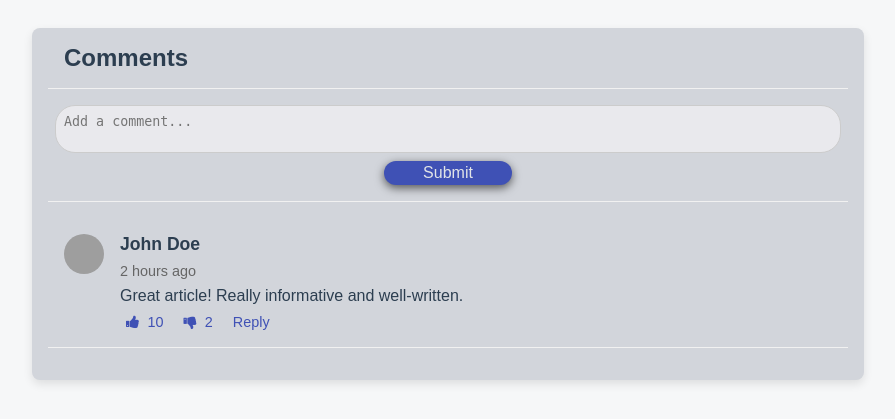
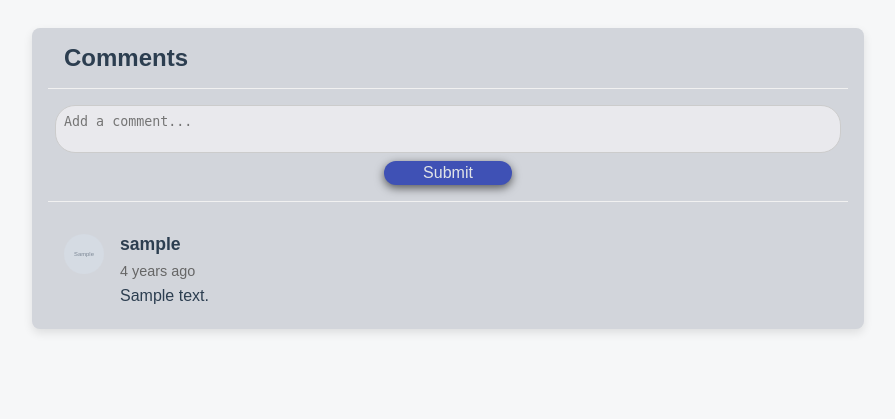
Before and after one commit to aarya626/ArticleHub, a Django app: page /articlepage/1/ in a window 1280 px wide. Shown: the part 381-800 px from the top of the page, without its empty margins (192-1087 px from the left). Run offline with Django 4.2, Linux system fonts and the light colour scheme; tables that the repository leaves empty hold one stand-in row (values such as "Sample post"); grey boxes marked "Sample" are stand-in pictures; grey boxes are pictures that could not be loaded.

Commit message:
Comment functionality added

```diff
--- a/login/models.py
+++ b/login/models.py
@@ -12,7 +12,7 @@ class Users(AbstractUser):
     email = models.EmailField(max_length=100, unique=True)
     username = models.CharField(max_length=50, unique=True)
     password = models.CharField(max_length=100)
-    profile = models.CharField(max_length=200,null=True)
+    profile = models.CharField(max_length=200,null=False,default='/static/images/profile_pics/defaultpfpsvg.png')
     bio = models.TextField(max_length=150,null=True)
     is_publisher = models.BooleanField(default=False)
     created_at = models.DateTimeField(auto_now_add=True)
--- a/login/templates/login/articlepage.html
+++ b/login/templates/login/articlepage.html
@@ -1,3 +1,4 @@
+{% load login_extras %}
 {% load static %}
 <!DOCTYPE html>
 <html lang="en">
@@ -92,36 +93,23 @@
           <textarea placeholder="Add a comment..."></textarea>
           <div>
             <button class="submit-comment">Submit</button>
+            <div id="emptyerror"></div>
           </div>
         </div>
         <div class="comments-list">
+          <div id="newcomment"></div>
+          {% for comment in comments%}
           <div class="comment">
-            <img src="user-avatar-1.jpg" alt="User Avatar" class="comment-avatar">
+            <img src="{{comment.user.profile}}" class="comment-avatar">
             <div class="comment-details">
-              <h3 class="comment-author">John Doe</h3>
-              <p class="comment-timestamp">2 hours ago</p>
-              <p class="comment-content">Great article! Really informative and well-written.</p>
-              <div class="comment-actions">
-                <button class="like-comment">
-                  <i class="fa fa-thumbs-up"></i>
-                  <span class="like-count">10</span>
-                </button>
-                <button class="dislike-comment">
-                  <i class="fa fa-thumbs-down"></i>
-                  <span class="dislike-count">2</span>
-                </button>
-                <button class="reply-comment">Reply</button>
-              </div>
-            </div>
-            <div class="replies">
-              <!-- Replies will be added here -->
+              <h3 class="comment-author">{{comment.user.username}}</h3>
+              <p class="comment-timestamp">{{comment.created_at|simplify_timesince}}</p>
+              <p class="comment-content">{{comment.comment}}</p>
             </div>
           </div>
-          <div class="comment">
-            <!-- Another comment structure -->
-          </div>
-        </div>
+          {% endfor %}
       </div>
+    </div>
     </article>
   </main>
   <!-- <footer>
--- /dev/null
+++ b/login/templatetags/login_extras.py
@@ -0,0 +1,32 @@
+from django import template
+from django.utils.timesince import timesince
+from django.utils import timezone
+
+register = template.Library()
+
+@register.filter
+def simplify_timesince(value):
+    now = timezone.now()
+    difference = now - value
+
+    # Extract years, months, days, hours, minutes, and seconds from the difference
+    years = difference.days // 365
+    months = difference.days % 365 // 30
+    days = difference.days % 30
+    hours = difference.seconds // 3600
+    minutes = (difference.seconds % 3600) // 60
+    seconds = difference.seconds % 60
+
+    # Generate the simplified output
+    if years > 0:
+        return f"{years} {'year' if years == 1 else 'years'} ago"
+    elif months > 0:
+        return f"{months} {'month' if months == 1 else 'months'} ago"
+    elif days > 0:
+        return f"{days} {'day' if days == 1 else 'days'} ago"
+    elif hours > 0:
+        return f"{hours} {'hour' if hours == 1 else 'hours'} ago"
+    elif minutes > 0:
+        return f"{minutes} {'minute' if minutes == 1 else 'minutes'} ago"
+    else:
+        return f"{seconds} {'second' if seconds == 1 else 'seconds'} ago"
--- a/login/views.py
+++ b/login/views.py
@@ -7,8 +7,8 @@ from django.contrib import messages
 from django.contrib.auth import authenticate, login
 from django.contrib.auth.hashers import make_password
 from django.core.files.storage import default_storage
-from .models import Users, Articles, Categories
-
+from .models import Users, Articles, Categories, Comments
+from .templatetags.login_extras import simplify_timesince
 # Create your views here.
 
 
@@ -62,8 +62,6 @@ def profile_view(request, username):
     print(user)
     if not user.bio:
         user.bio = ""
-    if not user.profile:
-        user.profile = "/static/images/profile_pics/defaultpfpsvg.png"
     context = {
         'user': user
     }
@@ -73,15 +71,15 @@ def article_page(request, article_id):
     user = request.user
     article = Articles.objects.select_related('user').get(article_id=article_id)
     author = article.user.first_name + ' ' + article.user.last_name
-    profile = article.user.profile if article.user.profile else "/static/images/profile_pics/defaultpfpsvg.png"
-    likes = article.likes.count()
-    dislikes = article.dislikes.count()
+    profile = article.user.profile
+    comments = Comments.objects.select_related('user').filter(article_id=article_id).all().order_by('-created_at')
     context = {
         'article': article,
         'author': author,
         'profile': profile,
-        'likes': likes,
-        'dislikes':dislikes
+        'likes': article.likes.count(),
+        'dislikes':article.dislikes.count(),
+        'comments':comments
     }
     if request.method == 'POST':
 
@@ -104,6 +102,20 @@ def article_page(request, article_id):
                 if article.likes.filter(pk=user.pk).exists():
                     article.likes.remove(user)
                 article.dislikes.add(user)
+        elif action == 'comment':
+            content = request.POST.get('comment')
+            # print(content)
+            comment = Comments.objects.create(
+                article_id = article_id,
+                user_id = user.user_id,
+                comment = content
+            )
+            commentuser = Users.objects.get(user_id=comment.user_id)
+            print(commentuser)
+            # print(comment.created_at)
+            value = simplify_timesince(comment.created_at)
+            print(value)
+            return JsonResponse({'username':commentuser.username,'timesince':value,'profile':commentuser.profile})
 
         return JsonResponse({'likes_count': article.likes.count(),'dislikes_count': article.dislikes.count()})
 
--- a/static/js/articlepage.js
+++ b/static/js/articlepage.js
@@ -11,10 +11,7 @@ const dislikeCountEl = document.querySelector('.dislike-count');
 
 // Get the comment section elements
 const commentFormEl = document.querySelector('.comment-form');
-const commentTextareaEl = commentFormEl.querySelector('textarea');
-const commentsListEl = document.querySelector('.comments-list');
 const commentBtnEl = document.querySelector('.submit-comment')
-
 
 // Like and dislike functionality
 likeBtnEl.addEventListener('click', () => {
@@ -64,7 +61,35 @@ dislikeBtnEl.addEventListener('click', () => {
 
 // Comment functionality
 commentBtnEl.addEventListener('click', ()=>{
-  console.log("submit comment clicksed");
+  const comment = commentFormEl.querySelector('textarea').value;
+  if (comment==''){
+    document.getElementById('emptyerror').innerHTML = '<p>Please enter a message.</p>'
+    return;
+  }
+  const commentdata = new FormData();
+  commentdata.append('comment',comment);
+  fetch(`/articlepage/${article_id}/`, {
+    method: 'POST',
+    headers:{
+      'X-action': 'comment'
+    },
+    body: commentdata
+  })
+  .then(response => response.json())
+  .then(data => {
+    commentFormEl.querySelector('textarea').value = '';
+    document.getElementById('newcomment').innerHTML = `<div class="comment">
+    <img src="${data.profile}" class="comment-avatar">
+    <div class="comment-details">
+      <h3 class="comment-author">${data.username}</h3>
+      <p class="comment-timestamp">${data.timesince}</p>
+      <p class="comment-content">${comment}</p>
+    </div>
+  </div>`
+  })
+  .catch(error => {
+    console.log("Error: ", error);
+  });
 })
 
 // Share functionality
```
Also changed, not shown: login/migrations/0010_alter_users_profile.py (added), login/templatetags/__init__.py (added).
